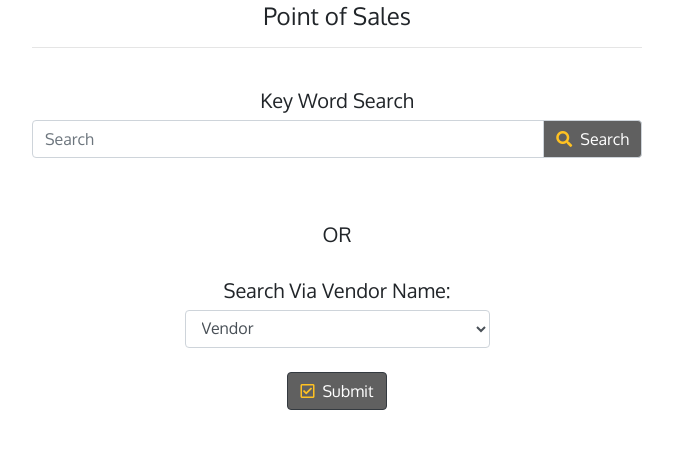
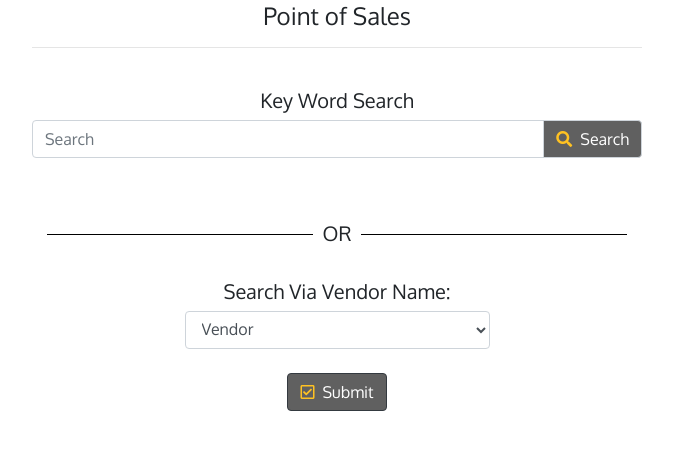
Before and after one commit to TheCAIRN/EnInveM, a PHP site: page /InventoryTrackerPage.php in a window 1280 px wide. Shown: the part 251-701 px from the top of the page, without its empty margins (303-976 px from the left). Run offline with PHP 8.4, Linux system fonts and the light colour scheme; data that the repository does not hold is empty; a stand-in replaces the project's code that opens the database connection; some libraries are stand-ins or nearby versions.

Commit message:
Add files via upload

```diff
--- a/09-26-2019/css/style.css
+++ b/09-26-2019/css/style.css
@@ -6,6 +6,7 @@
 */
 #enactus {
   margin-bottom: 100px;
+  margin-top: 0px;
 
 }
 
@@ -27,3 +28,16 @@ a {
  line-height: 80px;
 
 }
+
+#OrSection h5 {
+   width: 100%;
+   text-align: center;
+   border-bottom: 1px solid #000;
+   line-height: 0.1em;
+   margin: 10px 0 20px;
+}
+
+#OrSection h5 span {
+    background:#fff;
+    padding:0 10px;
+}
```
